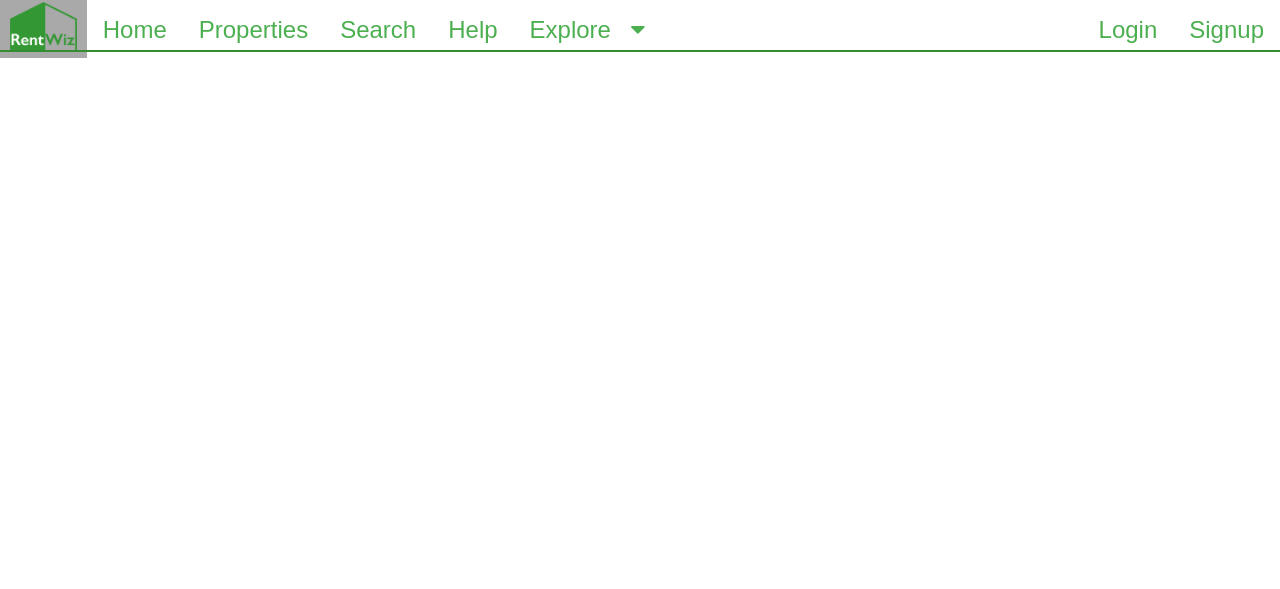
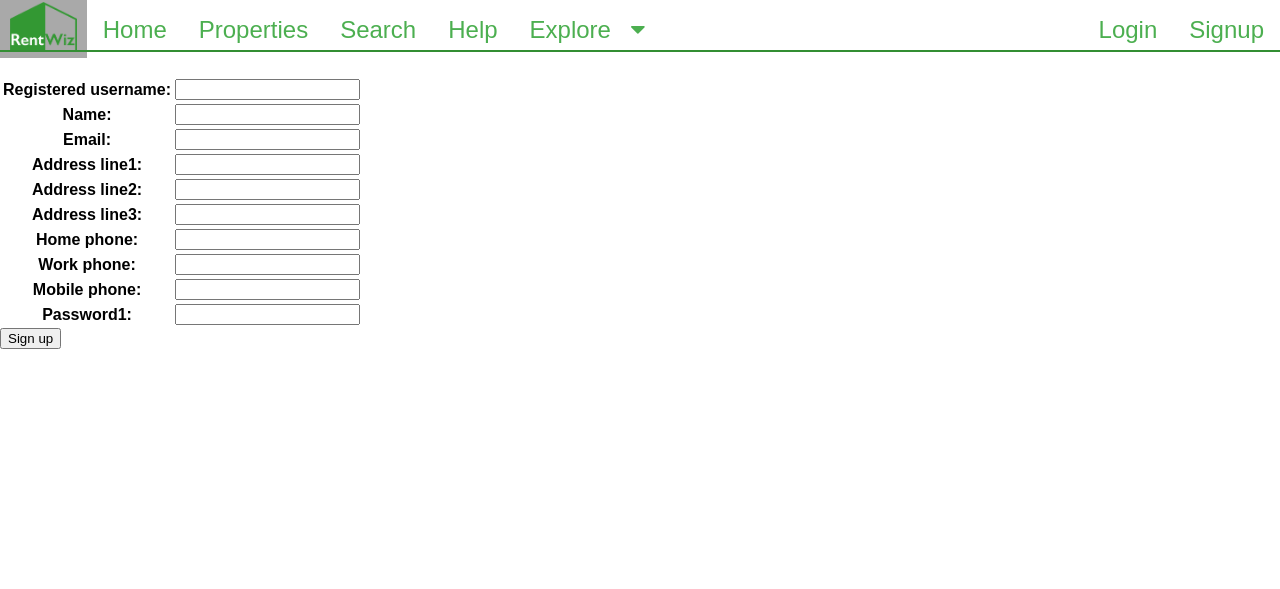
Before and after one commit to fionakc/RentWiz2019, a Django app: page /users/register/tenant in a window 1280 px wide. Shown: the top 589 px of the page. Run offline with Django 3.2, Linux system fonts and the light colour scheme; some libraries are stand-ins or nearby versions.

Commit message:
tenant register also working with some background values filled in, see comments in forms.py

```diff
--- a/UserManagement/forms.py
+++ b/UserManagement/forms.py
@@ -102,3 +102,32 @@ class PropertyManagerCreationForm(ContactCreationForm):
         contact.save()
         property_manager = PropertyManager(contact=contact)
         property_manager.save()
+
+
+class TenantCreationForm(ContactCreationForm):
+    pass
+
+    def save(self):
+        data = self.cleaned_data
+        user = RegisteredUser(username=data['registered_username'])
+
+        user.set_password(data["password1"])
+        user.save()
+        contact = Contact(user=user,
+                          name=data['name'],
+                          email=data['email'],
+                          address_line1=data['address_line1'],
+                          address_line2=data['address_line2'],
+                          address_line3=data['address_line3'],
+                          home_phone=data['home_phone'],
+                          work_phone=data['work_phone'],
+                          mobile_phone=data['mobile_phone'],
+                          #photo=data['photo'],
+        )
+        contact.save()
+        tenant = Tenant(contact=contact,
+                        legal_name=data['name'],
+                        is_18_plus=True,)  #using these two values to get the form to also save to tenants, should have own fields on form
+                                            #or be created when filling out tenant profile.
+                                            #only an issue atm because creating a tenant and these are required fields, so must be filled on construction
+        tenant.save()
--- a/UserManagement/templates/register_tenant.html
+++ b/UserManagement/templates/register_tenant.html
@@ -1,19 +1,34 @@
 {% extends 'base.html' %}
 
 {% block title %}
-    - Register tenant
+    - Register Property Manager
 {% endblock %}
 
 {% block head_extras %}
-    <meta name="description" content="this should be a description of what Circa about">
-    <meta name="keywords" content="add some keywords for Search Engine Optimisation">
+    <meta name="description" content="this should be a description">
+    <meta name="keywords" content="add some keywords">
     {% load static %}
+{#    <link rel="stylesheet" href="{% static 'index.css' %}">#}
+
+
 {% endblock %}
 
 {% block page_header %}
 {% endblock %}
 
 {% block main_body %}
+
+    <form method="post">
+            {% csrf_token %}
+            <div class="form-center">
+                <br />
+            <table>
+                {{ form.as_table }}
+            </table>
+            </div>
+            <button type="submit" class="button">Sign up</button>
+    </form>
+
 {% endblock %}
 
 {% block help_section %}#home{% endblock %}
--- a/UserManagement/views.py
+++ b/UserManagement/views.py
@@ -1,7 +1,7 @@
 from django.contrib.auth import login, authenticate
 from django.shortcuts import render, redirect
 
-from .forms import RegisteredUserCreationForm, PropertyManagerCreationForm
+from .forms import RegisteredUserCreationForm, PropertyManagerCreationForm, TenantCreationForm
 
 
 def register(request):
@@ -20,7 +20,20 @@ def register(request):
 
 
 def register_tenant(request):
-    return render(request, 'register_tenant.html')
+
+    if request.method == 'POST':
+        form = TenantCreationForm(request.POST)
+        if form.is_valid():
+            form.save()
+            username = form.cleaned_data.get('username')
+            raw_password = form.cleaned_data.get('password1')
+            #user = authenticate(username=username, password=raw_password)
+            #login(request, user)
+            return redirect('login') #previous lines commented out because not actioning login correctly. -password??
+        #currently redirects to login page.
+    else:
+        form = TenantCreationForm()
+    return render(request, 'register_tenant.html', {'form': form})
 
 
 def register_landlord(request):
```
